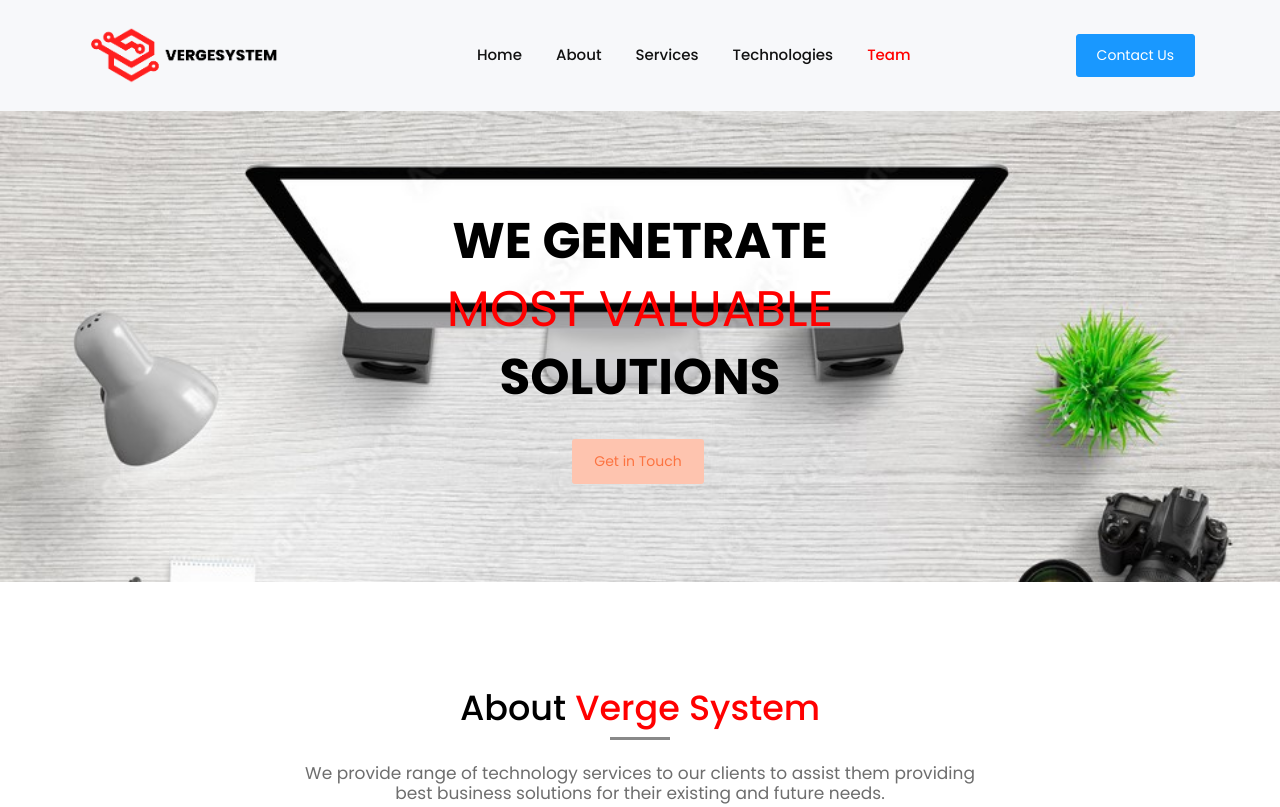
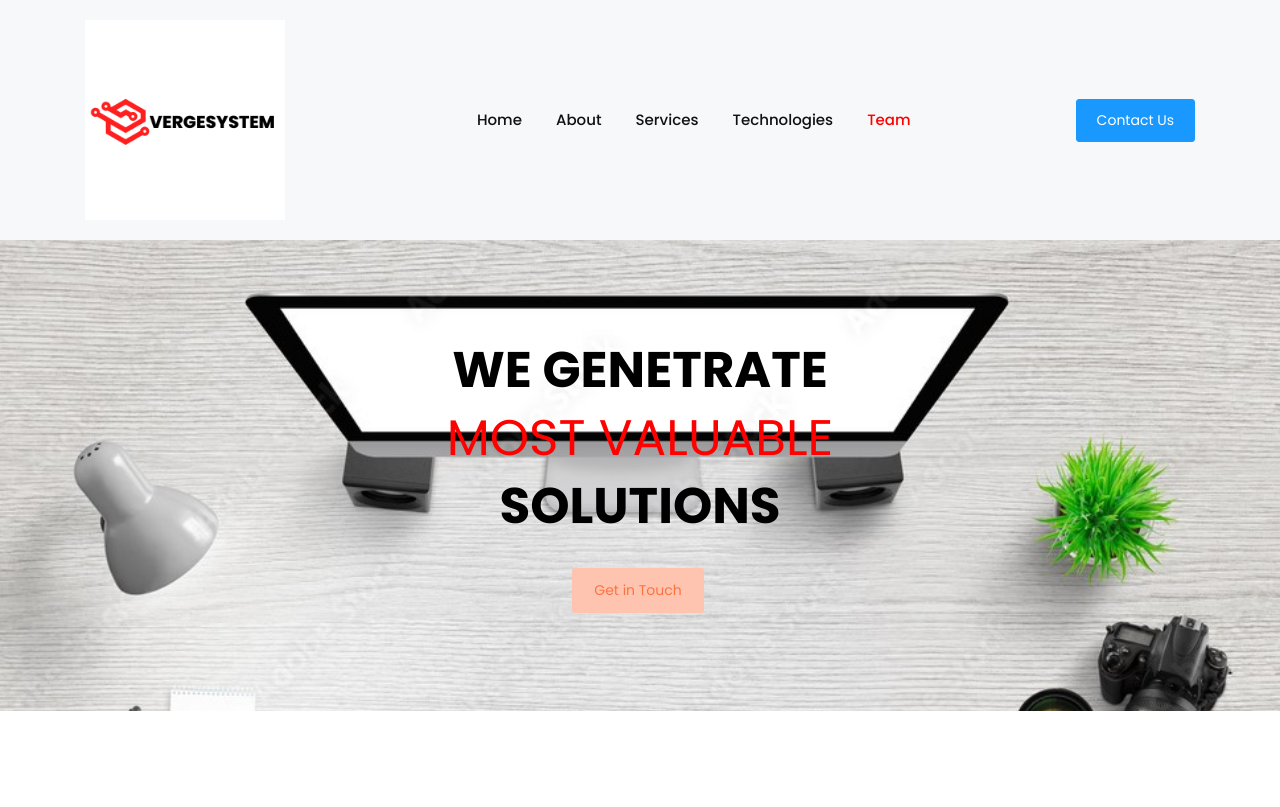
Before and after one commit to Sowmya2400/verge-systems, a website: page index.html in a window 1280 px wide. Shown: the top 807 px of the page. Drawn offline with Linux system fonts and the light colour scheme.

Commit message:
logo-changed

```diff
--- a/index.html
+++ b/index.html
@@ -22,7 +22,7 @@
             <div class="container">
                 <div class="navbar-brand-wrapper d-flex w-100">
                     <a href="#">
-                        <img src="images/logo1.png" alt="">
+                        <img src="images/logo-v.png" alt="">
                     </a>
                     <button class="navbar-toggler ml-auto" type="button" data-toggle="collapse" data-target="#navbarSupportedContent" aria-controls="navbarSupportedContent" aria-expanded="false" aria-label="Toggle navigation">
                         <span class="mdi mdi-menu navbar-toggler-icon"></span>
@@ -33,7 +33,7 @@
                         <li class="d-flex align-items-center justify-content-between pl-4 pl-lg-0">
                             <div class="navbar-collapse-logo">
                                 <a href="#">
-                                    <img src="images/logo1.png" alt="">
+                                    <img src="images/logo-v.png" alt="">
                                 </a>
                             </div>
                             <button class="navbar-toggler close-button" type="button" data-toggle="collapse" data-target="#navbarSupportedContent" aria-controls="navbarSupportedContent" aria-expanded="false" aria-label="Toggle navigation">
```
Also changed, not shown: images/logo-v.png (added).
